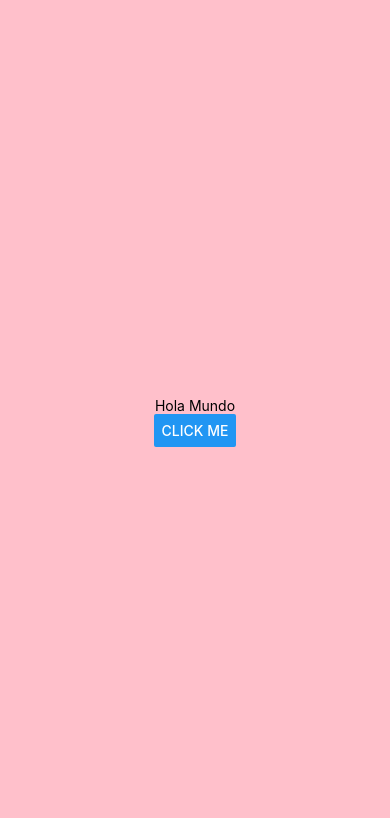
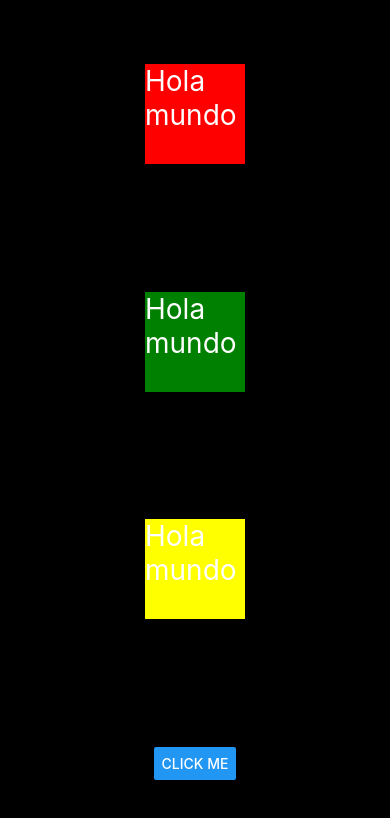
Before and after one commit to MariaLuceroCuellar/PM196, a React Native app in the folder my-blank-app/: screen / in a window 390 px wide. Shown: the top 818 px of the page. Built offline with nearby package versions, Linux system fonts and the light colour scheme.

Commit message:
Practica-No6 Styles

```diff
--- a/my-blank-app/App.js
+++ b/my-blank-app/App.js
@@ -1,13 +1,17 @@
 import { StatusBar } from 'expo-status-bar';
 import { StyleSheet, Text, View, Button } from 'react-native';
 import React, {useState} from 'react';
-    const Texto = ()=>{
-      const [contenido, setContenido] = useState('Hola Mundo');
+    const Texto = ({style}) =>{
+      const [contenido, setContenido] = useState('Hola mundo');
       const actualizarContenido = () => {
         setContenido('¡Contenido actualizado!');
       }
       return (
-        <Text onPress={actualizarContenido}> {contenido} </Text>
+        <Text style={[styles.text, style]} onPress={actualizarContenido}>
+        {""}
+        {contenido}
+        </Text>
+
       )
 
     }
@@ -18,7 +22,9 @@
   }
   return (
     <View style={styles.container}>
-      <Texto>  </Texto>
+      <Texto style={styles.rojo}></Texto>
+      <Texto style={styles.verde}></Texto>
+      <Texto style={styles.amarillo}></Texto>
       <Button title={contenido} onPress={actualizarContenido} />
       <StatusBar style="auto" />
     </View>
@@ -28,8 +34,19 @@
 const styles = StyleSheet.create({
   container: {
     flex: 1,
-    backgroundColor: 'pink',
+    backgroundColor: 'black',
     alignItems: 'center',
-    justifyContent: 'center',
+    justifyContent: 'space-around',
+    flexDirection: 'column',
+
   },
+    text: {
+    color: "white",
+    fontSize: 28,
+    width: 100,
+    height: 100,
+  },
+  rojo: { backgroundColor: "red" },
+  amarillo: { backgroundColor: "yellow" },
+  verde: { backgroundColor: "green" },
 });
```
